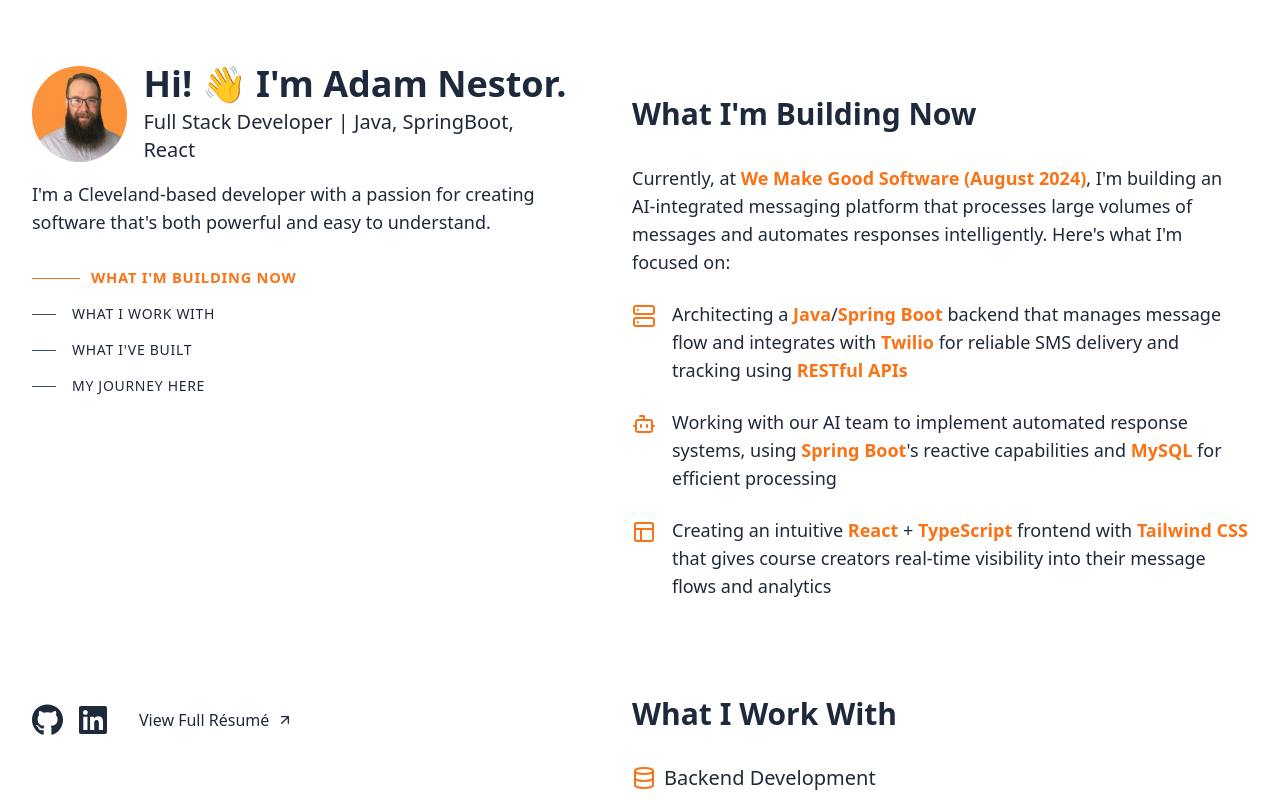
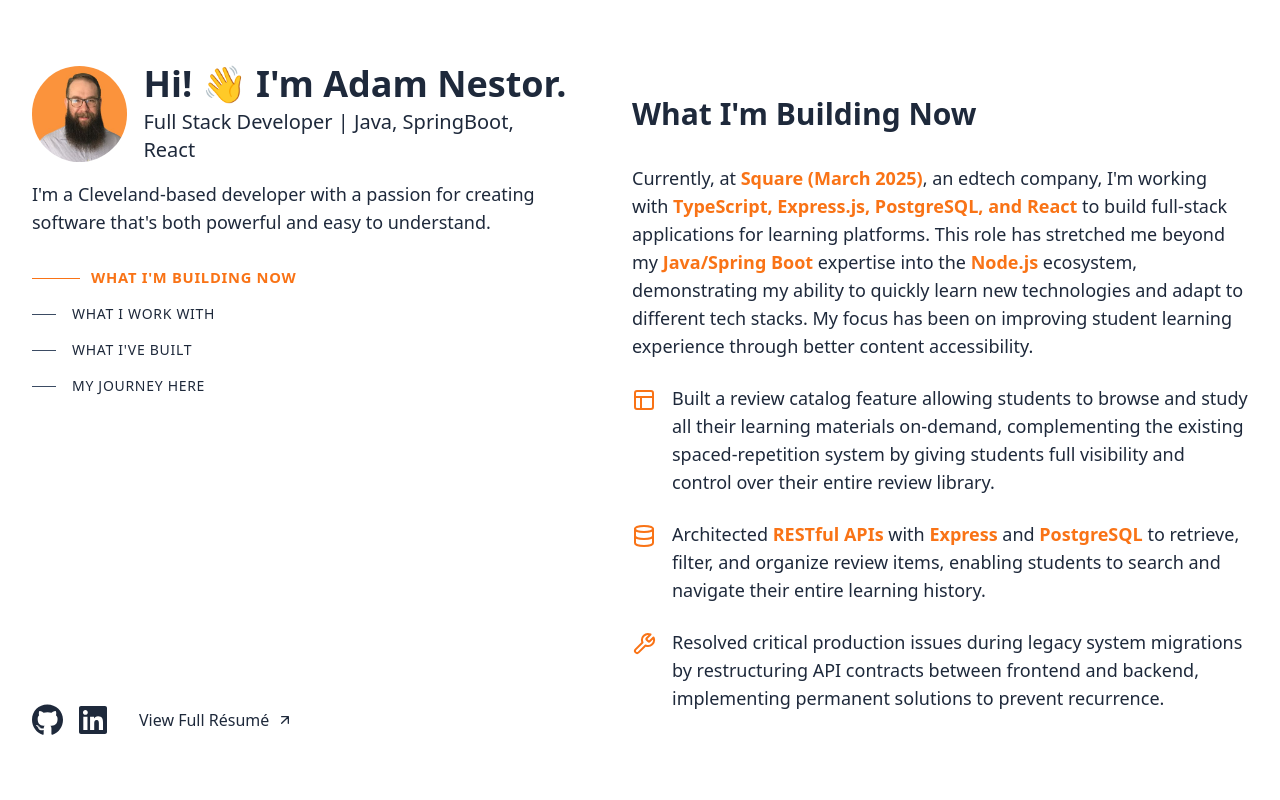
Before and after one commit to adamnestor/portfolio_v1, a React (Vite) app: page / in a window 1280 px wide. Shown: the top 800 px of the page. Built offline with nearby package versions, Linux system fonts and the light colour scheme.

Commit message:
update building now section content

```diff
--- a/src/components/sections/RightPanel.tsx
+++ b/src/components/sections/RightPanel.tsx
@@ -1,9 +1,8 @@
 import ProjectList from "./projects/ProjectList";
 import TechWord from "../shared/TechWord";
 import {
-  Server,
-  Bot,
   Layout,
+  Wrench,
   Database,
   Code,
   GitBranch,
@@ -23,44 +22,34 @@
       >
         <h2 className="text-3xl font-semibold mb-8">What I'm Building Now</h2>
         <p>
-          Currently, at <TechWord>We Make Good Software (August 2024)</TechWord>
-          , I'm building an AI-integrated messaging platform that processes
-          large volumes of messages and automates responses intelligently.
-          Here's what I'm focused on:
+          Currently, at <TechWord>Square (March 2025)</TechWord>
+          , an edtech company, I'm working with <TechWord>TypeScript, Express.js, PostgreSQL, and React</TechWord> to build full-stack applications for learning platforms. This role has stretched me beyond my <TechWord>Java/Spring Boot</TechWord> expertise into the <TechWord>Node.js</TechWord> ecosystem, demonstrating my ability to quickly learn new technologies and adapt to different tech stacks. My focus has been on improving student learning experience through better content accessibility.
         </p>
         <div className="space-y-6">
-          <div className="flex items-start gap-4">
-            <Server
-              size={24}
-              className="text-orange-primary flex-shrink-0 mt-1"
-            />
-            <div>
-              Architecting a <TechWord>Java</TechWord>/
-              <TechWord>Spring Boot</TechWord> backend that manages message flow
-              and integrates with <TechWord>Twilio</TechWord> for reliable SMS
-              delivery and tracking using <TechWord>RESTful APIs</TechWord>
-            </div>
-          </div>
-
-          <div className="flex items-start gap-4">
-            <Bot size={24} className="text-orange-primary flex-shrink-0 mt-1" />
-            <div>
-              Working with our AI team to implement automated response systems,
-              using <TechWord>Spring Boot</TechWord>'s reactive capabilities and{" "}
-              <TechWord>MySQL</TechWord> for efficient processing
-            </div>
-          </div>
-
           <div className="flex items-start gap-4">
             <Layout
               size={24}
               className="text-orange-primary flex-shrink-0 mt-1"
             />
             <div>
-              Creating an intuitive <TechWord>React</TechWord> +{" "}
-              <TechWord>TypeScript</TechWord> frontend with{" "}
-              <TechWord>Tailwind CSS</TechWord> that gives course creators
-              real-time visibility into their message flows and analytics
+              Built a review catalog feature allowing students to browse and study all their learning materials on-demand, complementing the existing spaced-repetition system by giving students full visibility and control over their entire review library.
+            </div>
+          </div>
+
+          <div className="flex items-start gap-4">
+            <Database size={24} className="text-orange-primary flex-shrink-0 mt-1" />
+            <div>
+              Architected <TechWord>RESTful APIs</TechWord> with <TechWord>Express</TechWord> and <TechWord>PostgreSQL</TechWord> to retrieve, filter, and organize review items, enabling students to search and navigate their entire learning history.
+            </div>
+          </div>
+
+          <div className="flex items-start gap-4">
+            <Wrench
+              size={24}
+              className="text-orange-primary flex-shrink-0 mt-1"
+            />
+            <div>
+              Resolved critical production issues during legacy system migrations by restructuring API contracts between frontend and backend, implementing permanent solutions to prevent recurrence.
             </div>
           </div>
         </div>
```
